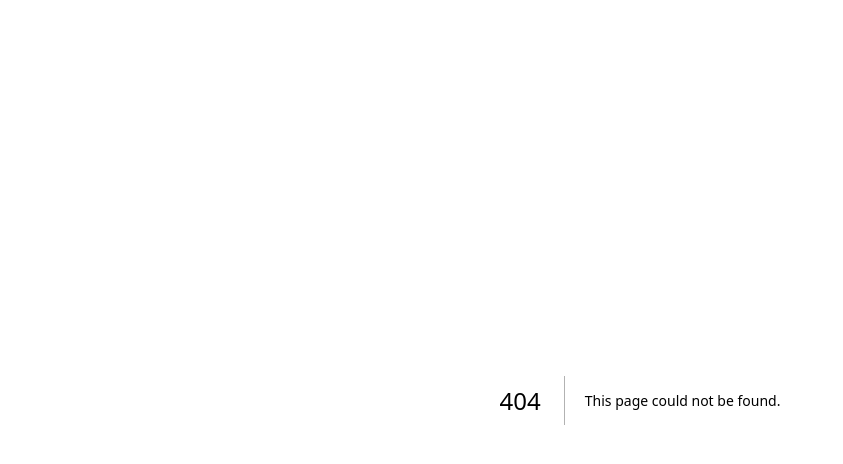
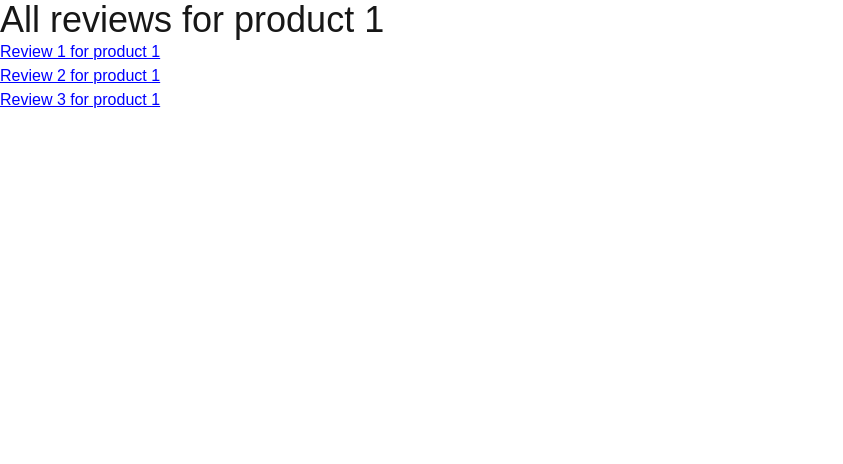
Before and after one commit to ArafatCMT/Learning-Next-js, a Next.js app in the folder routing-demo/: page /products/1/reviews in a window 1280 px wide. Before the commit this address had no page. Shown: the top 464 px of the page, without its empty margins (0-843 px from the left). Built offline with nearby package versions, Linux system fonts and the light colour scheme.

Commit message:
nested dynamic routes

```diff
--- /dev/null
+++ b/routing-demo/app/products/[productId]/reviews/[reviewId]/page.tsx
@@ -0,0 +1,8 @@
+export default async function ProductReview({params}:{params: Promise <{productId:string; reviewId:string}>}){
+    const {productId,reviewId} = await params;
+    return(
+        <>
+            <h1 className="text-4xl">Review {reviewId} for product {productId} </h1>
+        </>
+    )
+}
--- /dev/null
+++ b/routing-demo/app/products/[productId]/reviews/page.tsx
@@ -0,0 +1,13 @@
+export default async function ProductReviews({params}:{params: Promise<{productId:string}>}){
+    const productId = (await params).productId;
+    return(
+        <>
+            <h1 className="text-4xl">All reviews for product {productId}</h1>
+            <ul>
+                <li style={{textDecoration:"underline", color:"blue"}}><a href={`/products/${productId}/reviews/1`}>Review 1 for product {productId}</a></li>
+                <li style={{textDecoration:"underline", color:"blue"}}><a href={`/products/${productId}/reviews/2`}>Review 2 for product {productId}</a></li>
+                <li style={{textDecoration:"underline", color:"blue"}}><a href={`/products/${productId}/reviews/3`}>Review 3 for product {productId}</a></li>
+            </ul>
+        </>
+    )
+}
```
